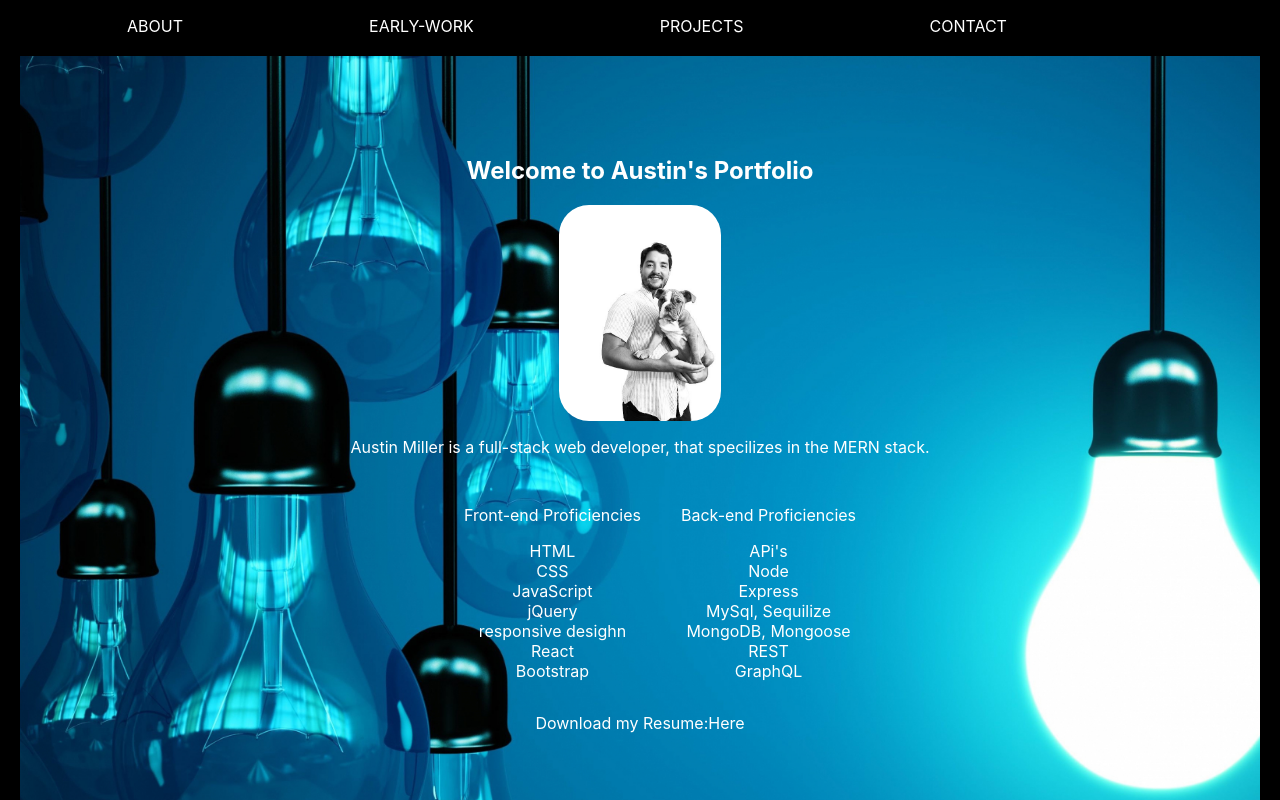
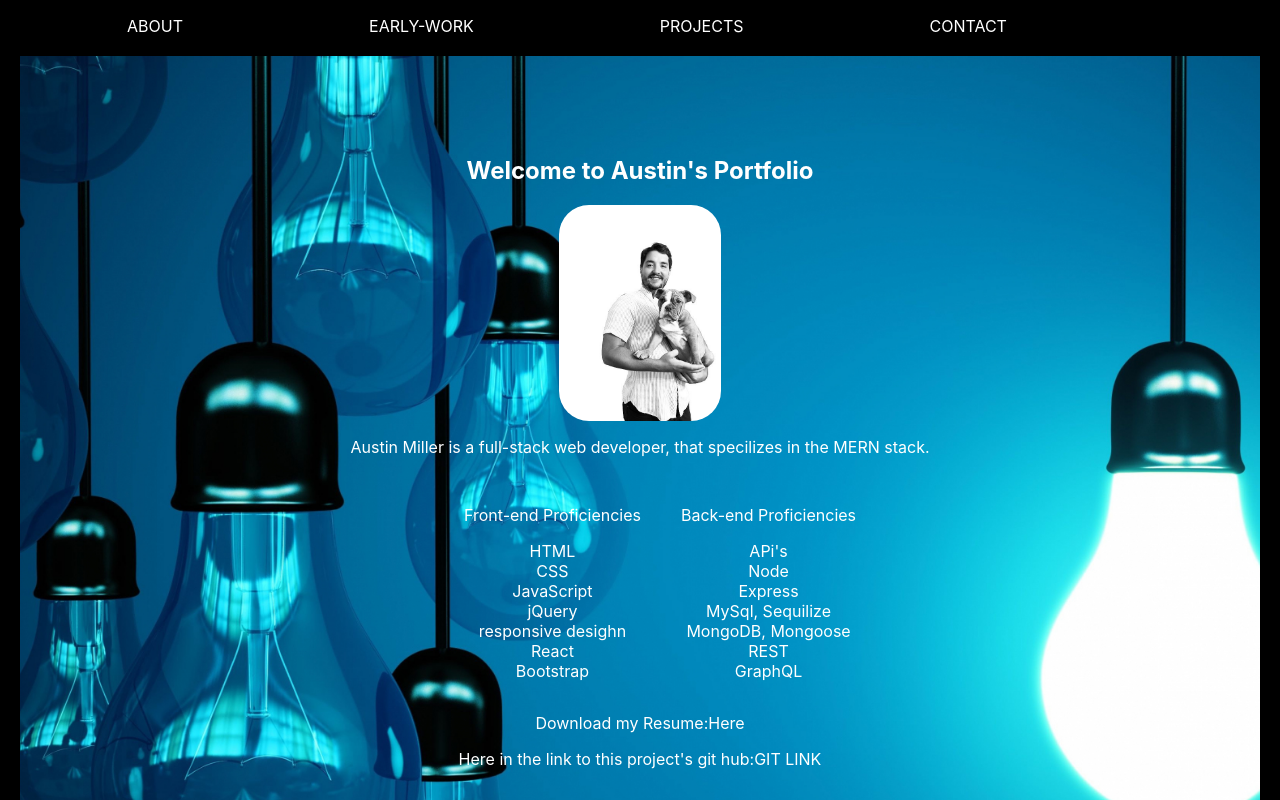
Before and after one commit to Auzz24/austinsPortfolio, a React (Create React App) app: page / in a window 1280 px wide. Shown: the top 800 px of the page. Built offline with nearby package versions, Linux system fonts and the light colour scheme.

Commit message:
added link to this github

```diff
--- a/src/components/Pages/about.js
+++ b/src/components/Pages/about.js
@@ -37,6 +37,8 @@ function About() {
                        <section id="resume">
             <div>
                 <p id="resumeLink"> Download my Resume:<a href="https://docs.google.com/document/d/1RPMMFWWAuMLJ2uevABlFFVKmOMBAIG9m/edit?usp=sharing&ouid=108598029225481980968&rtpof=true&sd=true">Here</a></p>
+                <p id="resumeLink"> Here in the link to this project's git hub:<a href="https://github.com/Auzz24/austinsPortfolio">GIT LINK</a></p>
+
             </div>
             </section>
             </div>
```
